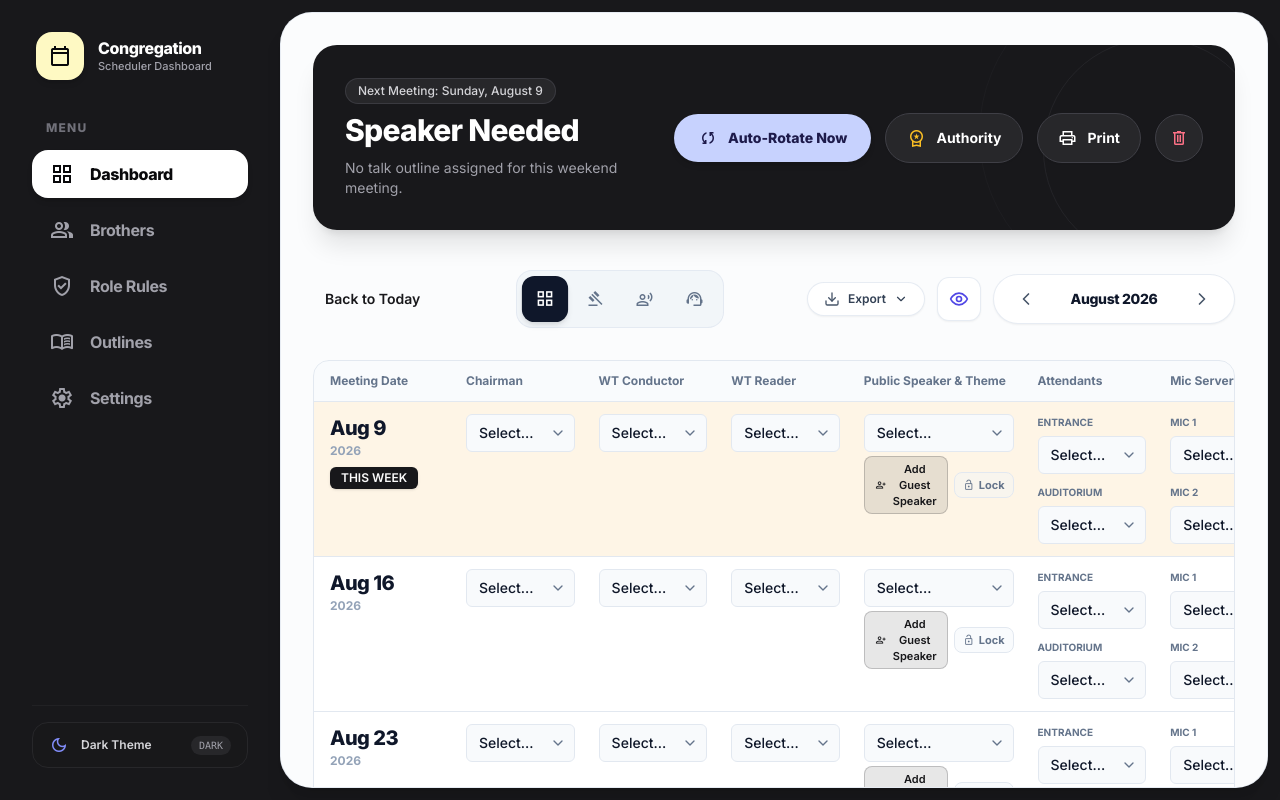
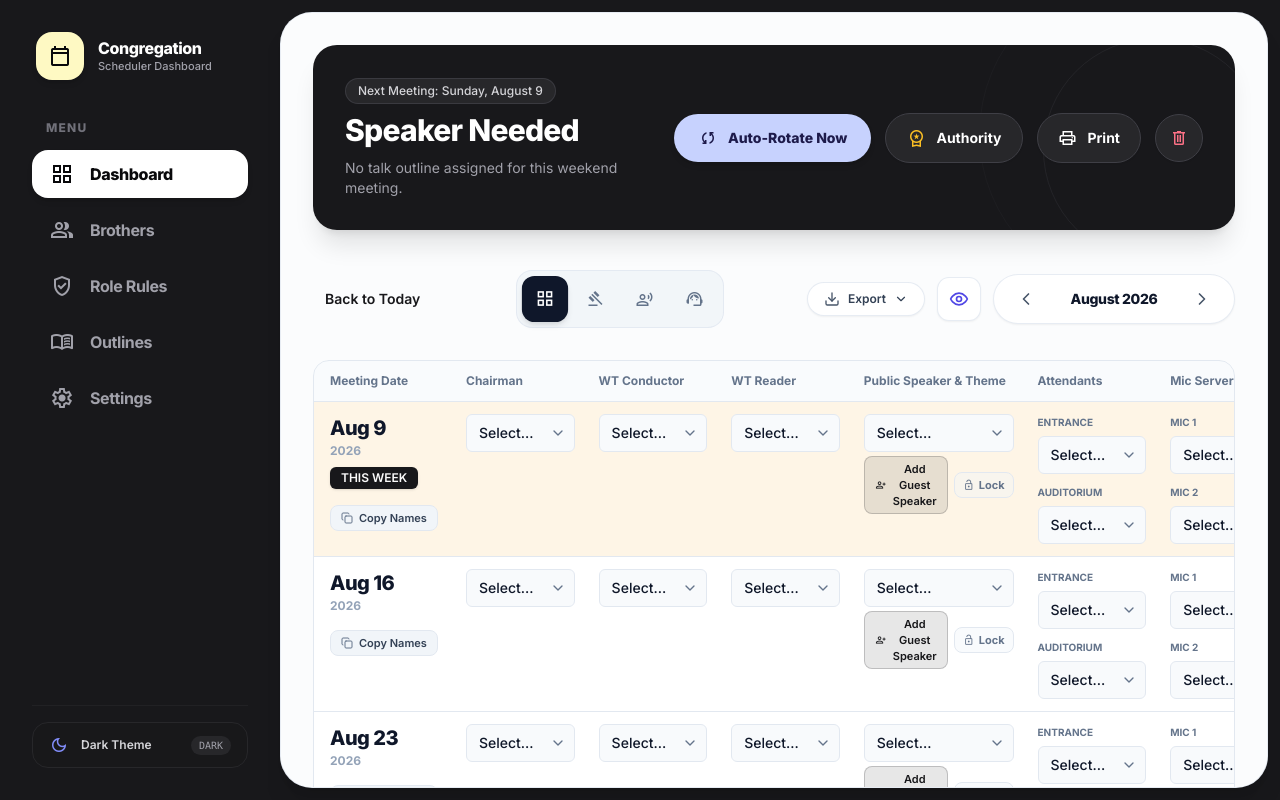
Before and after one commit to timothysurban-hash/Weekend-Scheduler, a React (Vite) app: page / in a window 1280 px wide. Built offline with nearby package versions, Linux system fonts and the light colour scheme; a web font is replaced by a local one.

Commit message:
Add Copy Brother Names feature to ScheduleView and update spec

```diff
--- a/components/ScheduleView.tsx
+++ b/components/ScheduleView.tsx
@@ -1,7 +1,7 @@
 import React, { useState, useEffect, useRef } from 'react';
 import { createPortal } from 'react-dom';
 import { Assignment, Speaker, Outline, AppSettings, DutyRole } from '../types';
-import { Download, Calendar as CalendarIcon, ArrowLeftRight, AlertCircle, ArrowDown, ChevronLeft, ChevronRight, Trash2, ChevronDown, Eye, CheckSquare, Square } from 'lucide-react';
+import { Download, Calendar as CalendarIcon, ArrowLeftRight, AlertCircle, ArrowDown, ChevronLeft, ChevronRight, Trash2, ChevronDown, Eye, CheckSquare, Square, Copy } from 'lucide-react';
 import { CustomSelect } from './ui/CustomSelect';
 import { PrintScheduleModal } from './PrintScheduleModal';
 import { isUpcomingSunday, getYearMonth, formatViewMonth, isCandidateEligible } from '../utils/dateUtils';
@@ -165,6 +165,52 @@ export const ScheduleView: React.FC<ScheduleViewProps> = ({
   const handleToday = () => {
     const today = new Date();
     setViewDate(today);
+  };
+
+  const handleCopyBrotherNames = (assignment: Assignment) => {
+    const idsToCopy: string[] = [];
+
+    if (assignment.chairmanId) idsToCopy.push(assignment.chairmanId);
+    if (assignment.conductorId) idsToCopy.push(assignment.conductorId);
+    if (assignment.readerId) idsToCopy.push(assignment.readerId);
+    if (assignment.entranceAttendantId) idsToCopy.push(assignment.entranceAttendantId);
+    if (assignment.auditoriumAttendantId) idsToCopy.push(assignment.auditoriumAttendantId);
+
+    if (assignment.micServerIds && assignment.micServerIds.length > 0) {
+      assignment.micServerIds.forEach(id => {
+        if (id) idsToCopy.push(id);
+      });
+    }
+
+    if (assignment.customDutyAssignments) {
+      Object.values(assignment.customDutyAssignments).forEach(arr => {
+        if (Array.isArray(arr)) {
+          arr.forEach(id => {
+            if (id) idsToCopy.push(id);
+          });
+        }
+      });
+    }
+
+    const names = idsToCopy
+      .map(id => speakers.find(s => s.id === id)?.name)
+      .filter((name): name is string => Boolean(name && name.trim()));
+
+    if (names.length === 0) {
+      showToast('No assigned brothers found for non-speaker roles on this date.', 'info');
+      return;
+    }
+
+    const textToCopy = names.join('\n');
+    navigator.clipboard.writeText(textToCopy)
+      .then(() => {
+        const formattedDate = new Date(assignment.date).toLocaleDateString(undefined, { month: 'short', day: 'numeric' });
+        showToast(`Copied ${names.length} brother ${names.length === 1 ? 'name' : 'names'} for ${formattedDate} to clipboard!`, 'success');
+      })
+      .catch((err) => {
+        console.error('Failed to copy text: ', err);
+        showToast('Failed to copy to clipboard.', 'error');
+      });
   };
 
   const displayedAssignments = assignments.filter(a => {
@@ -1185,6 +1231,17 @@ export const ScheduleView: React.FC<ScheduleViewProps> = ({
                                      <span className="text-xs text-muted-foreground font-medium">
                                          {new Date(assignment.date).toLocaleDateString(undefined, {weekday: 'long', year: 'numeric'})}
                                      </span>
+                                     <div className="mt-2">
+                                         <button
+                                             type="button"
+                                             onClick={() => handleCopyBrotherNames(assignment)}
+                                             className="inline-flex items-center gap-1.5 px-2.5 py-1 rounded-lg text-[11px] font-semibold text-slate-700 dark:text-slate-300 bg-slate-100 hover:bg-slate-200 dark:bg-zinc-800 dark:hover:bg-zinc-700 border border-slate-200 dark:border-zinc-700 transition-all cursor-pointer shadow-2xs active:scale-95"
+                                             title="Copy non-speaker brother names to clipboard"
+                                         >
+                                             <Copy className="w-3 h-3 text-slate-500 dark:text-slate-400" />
+                                             <span>Copy Names</span>
+                                         </button>
+                                     </div>
                                  </div>
                                  <div className="flex space-x-2 mr-6">
                                      <Button
@@ -1492,6 +1549,17 @@ export const ScheduleView: React.FC<ScheduleViewProps> = ({
                                                 <span className="flex items-center gap-1"><Icon name="warning" className="text-xs" /> Double-booked</span>
                                               </div>
                                             )}
+                                            <div className="mt-3 pt-1">
+                                              <button
+                                                type="button"
+                                                onClick={() => handleCopyBrotherNames(assignment)}
+                                                className="inline-flex items-center gap-1.5 px-2.5 py-1 rounded-lg text-[11px] font-semibold text-slate-700 dark:text-slate-300 bg-slate-100 hover:bg-slate-200 dark:bg-zinc-800 dark:hover:bg-zinc-700 border border-slate-200 dark:border-zinc-700 transition-all cursor-pointer shadow-2xs active:scale-95"
+                                                title="Copy non-speaker brother names to clipboard"
+                                              >
+                                                <Copy className="w-3 h-3 text-slate-500 dark:text-slate-400" />
+                                                <span>Copy Names</span>
+                                              </button>
+                                            </div>
                                         </td>
 
                                         {/* Chairman */}
```
Also changed, not shown: 1 other file (tests, documents, lock files or other folders).
